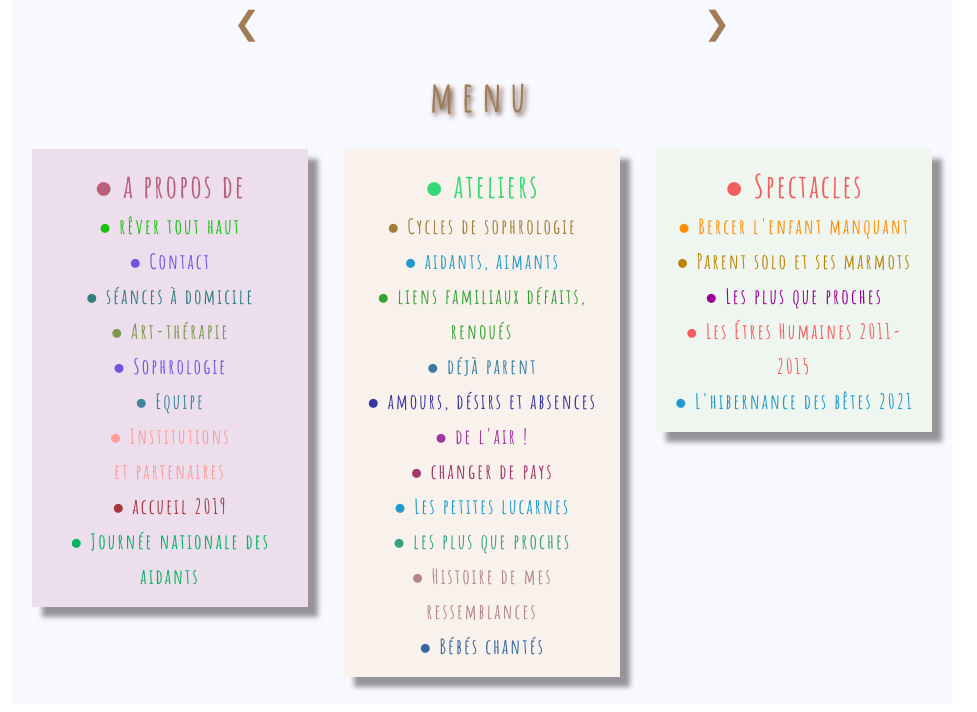
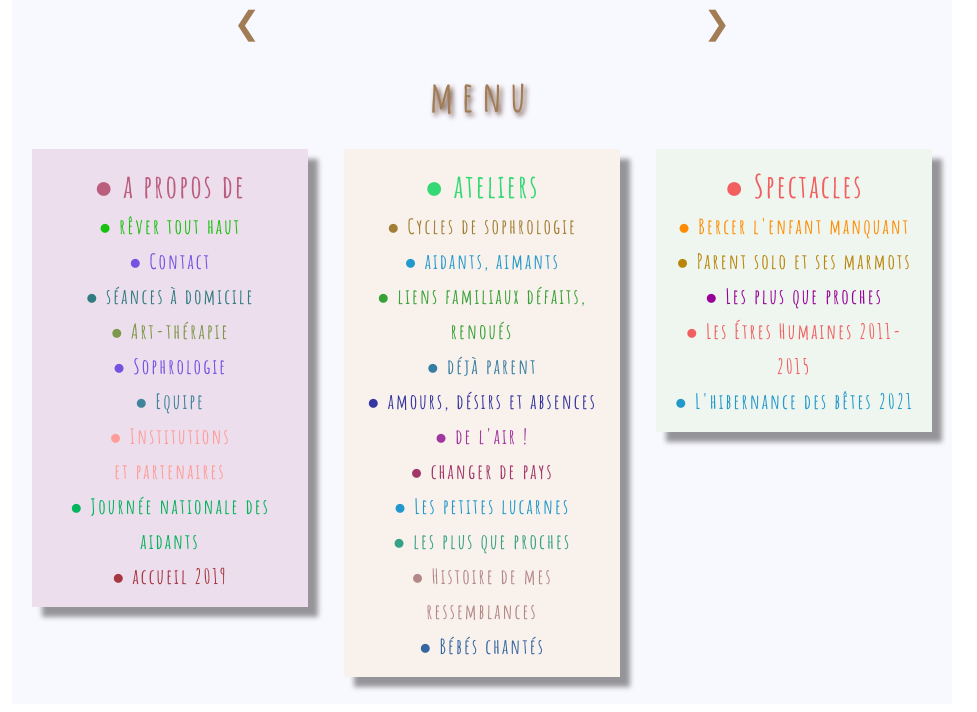
Before and after one commit to leshnik/revertouthaut, a Jekyll site: the page built from index.html, in a window 1280 px wide. Shown: the part 1120-1832 px from the top of the page, without its empty margins (158-1135 px from the left). Built offline with Jekyll 4.4.1, drawn with Linux system fonts in a browser that asks for light colours.

Commit message:
put JNA above old version link

```diff
--- a/_includes/NavListCards.html
+++ b/_includes/NavListCards.html
@@ -11,8 +11,8 @@
       <a style="color: #7551e1" href="/sophrologie">●&nbsp;Sophrologie</a><br>
       <a style="color: #3e849a" href="/equipe">●&nbsp;Equipe</a><br>
       <a style="color: hsl(2.4,96.2%,79.6%)" href="/institutions-et-partenaires">●&nbsp;Institutions<br>et partenaires</a><br>
-      <a style="color: hsl()" href="/accueil-version-2019">●&nbsp;accueil 2019</a><br>
-      <a style="color: #02B45B" href="/journee-nationale-des-aidants">●&nbsp;Journée nationale des aidants</a>
+      <a style="color: #02B45B" href="/journee-nationale-des-aidants">●&nbsp;Journée nationale des aidants</a><br>
+      <a style="color: hsl()" href="/accueil-version-2019">●&nbsp;accueil 2019</a>
     </p>
   </div>
 
```
